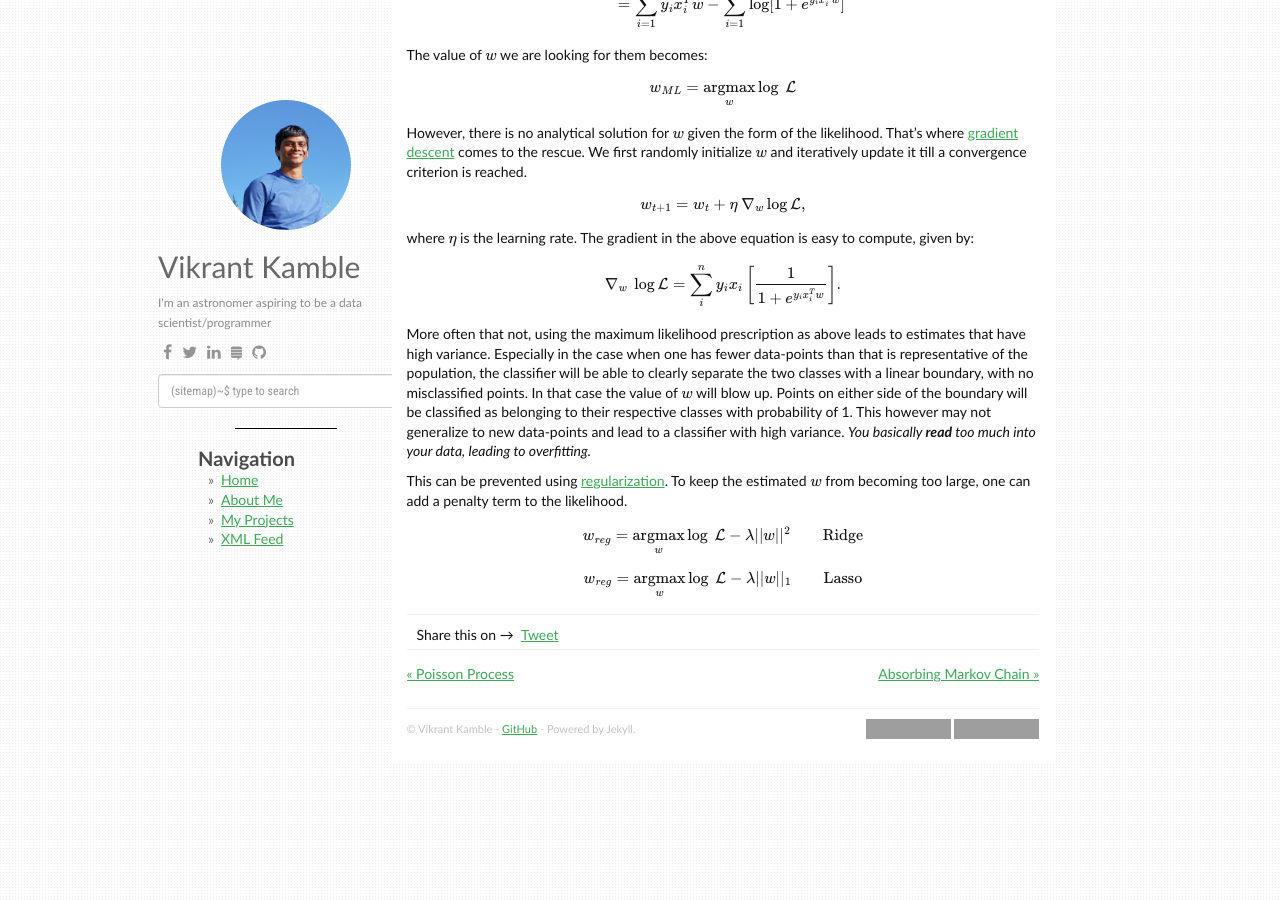
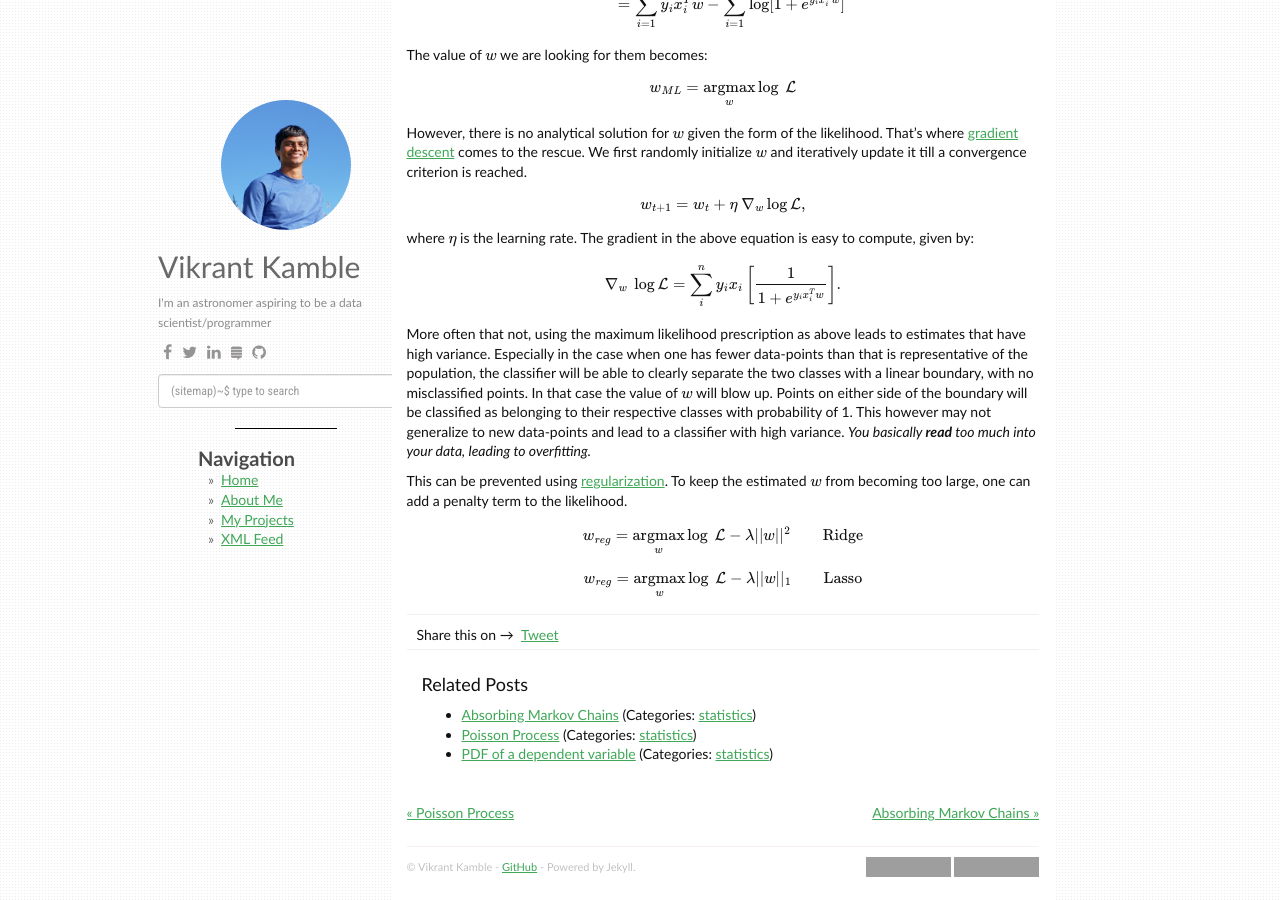
Before and after one commit to VikrantKamble/vikrantkamble.github.io, a Jekyll site: the page built from _posts/2019-11-13-logistic-regression.md, in a window 1280 px wide and 900 px high, scrolled down 2257 px. Built offline with Jekyll 4.4.1, drawn with Linux system fonts in a browser that asks for light colours; nearby versions of some CDN libraries; our own code applies the rules of GitHub Pages for plain Markdown files; formulas are drawn with MathJax 3; comment, search, counter and statistics services are not loaded; some of the changed text lies outside the part shown; grey boxes are pictures that could not be loaded.

Commit message:
added missing post titles

```diff
--- a/_posts/2019-09-29-poisson-process.md
+++ b/_posts/2019-09-29-poisson-process.md
@@ -1,3 +1,10 @@
+---
+layout: post
+title:  "Poisson Process"
+date:   2019-09-29 00:00:00 +0700
+categories: [statistics]
+---
+
 Let's imagine rain falling. One obvious parameter describing this process is the rate - whether its drizzling or pouring! Let's now focus on a tiny patch of land and assume that the rate is constant and will term this as $\lambda$. We can describe rain as a Poisson process.
 
 Now what in the world is a Poisson process. If we think $\lambda$ as the number of raindrops falling on the patch per minute, and let's say we wait for 5 minutes; how many raindrops will we see? Well, on average we would see $5\lambda$ drops. However, we might see more or we might see less. A Poisson process is one in which this count of drops is [Poisson distributed](https://en.wikipedia.org/wiki/Poisson_distribution).
--- a/_posts/2019-11-13-logistic-regression.md
+++ b/_posts/2019-11-13-logistic-regression.md
@@ -1,3 +1,11 @@
+---
+layout: post
+title:  "Logistic Regression"
+date:   2019-11-13 00:00:00 +0700
+categories: [statistics]
+---
+
+
 One of the most common test case in supervised machine learning is that of classification:
 
 > Given a data point, classify it into one of the many labels available
--- a/_posts/2019-12-14-absorbing-markov-chain.md
+++ b/_posts/2019-12-14-absorbing-markov-chain.md
@@ -1,3 +1,11 @@
+---
+layout: post
+title:  "Absorbing Markov Chains"
+date:   2019-12-14 00:00:00 +0700
+categories: [statistics]
+---
+
+
 A Markov chain containing absorbing states is known as an absorbing Markov chain. So what is an absorbing state. In simple words, if you end up on an absorbing state you can't go anywhere else; you are stuck there for all eternity. In other words, the probability of transition from an absorbing state $i$ to any other non-absorbing state, also called transient states, is 0.
 
 At this point, we can make an observation:
```
